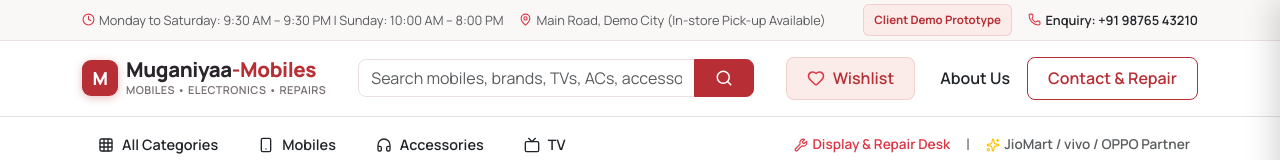
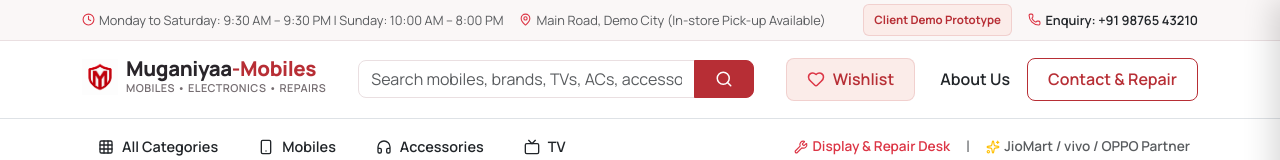
Before and after one commit to Karuppasamy-Arumugam/muganiya-mobiles-demo, a React (Vite) app: page /#/ in a window 1280 px wide. Shown: the top 160 px of the page. Built offline with nearby package versions, Linux system fonts and the light colour scheme.

Commit message:
Update website

```diff
--- a/src/components/common/BrandLogo.jsx
+++ b/src/components/common/BrandLogo.jsx
@@ -1,5 +1,6 @@
 import React from 'react';
 import { Link } from 'react-router-dom';
+import logo from '../../assets/muganiyaa-logo.png';
 
 export default function BrandLogo({ size = 'default', light = false }) {
   const isSmall = size === 'sm';
@@ -9,29 +10,25 @@ export default function BrandLogo({ size = 'default', light = false }) {
   const fontSize = isSmall ? '1.05rem' : isLarge ? '1.5rem' : '1.28rem';
 
   return (
-    <Link to="/" className="d-inline-flex align-items-center gap-2 text-decoration-none" aria-label="Muganiyaa-Mobiles Home">
-      {/* Monogram Icon */}
-      <div
+    <Link
+      to="/"
+      className="d-inline-flex align-items-center gap-2 text-decoration-none"
+      aria-label="Muganiyaa-Mobiles Home"
+    >
+      {/* Client logo image */}
+      <img
+        src={logo}
+        alt=""
         style={{
-          width: `${iconSize}px`,
-          height: `${iconSize}px`,
-          backgroundColor: '#B72E35',
-          borderRadius: isSmall ? '6px' : '9px',
-          display: 'flex',
-          alignItems: 'center',
-          justifyContent: 'center',
-          color: '#FFFFFF',
-          fontWeight: 800,
-          fontSize: isSmall ? '15px' : isLarge ? '22px' : '18px',
-          letterSpacing: '-0.5px',
-          boxShadow: '0 2px 8px rgba(183, 46, 53, 0.3)',
-          flexShrink: 0
+          width: iconSize,
+          height: iconSize,
+          objectFit: 'contain',
+          display: 'block',
+          flexShrink: 0,
         }}
-      >
-        M
-      </div>
+      />
 
-      {/* Wordmark */}
+      {/* Shop name and tagline */}
       <div className="d-flex flex-column justify-content-center">
         <div
           style={{
@@ -40,11 +37,15 @@ export default function BrandLogo({ size = 'default', light = false }) {
             fontSize,
             lineHeight: 1.1,
             color: light ? '#FFFFFF' : '#29252A',
-            letterSpacing: '-0.02em'
+            letterSpacing: '-0.02em',
           }}
         >
-          Muganiyaa<span style={{ color: '#B72E35', fontWeight: 800 }}>-Mobiles</span>
+          Muganiyaa
+          <span style={{ color: light ? '#FFB8BD' : '#B72E35' }}>
+            -Mobiles
+          </span>
         </div>
+
         {!isSmall && (
           <span
             style={{
@@ -52,7 +53,7 @@ export default function BrandLogo({ size = 'default', light = false }) {
               fontWeight: 600,
               color: light ? 'rgba(255,255,255,0.75)' : '#756D71',
               letterSpacing: '0.04em',
-              textTransform: 'uppercase'
+              textTransform: 'uppercase',
             }}
           >
             Mobiles • Electronics • Repairs
```
Also changed, not shown: src/assets/muganiyaa-logo.png (added).
